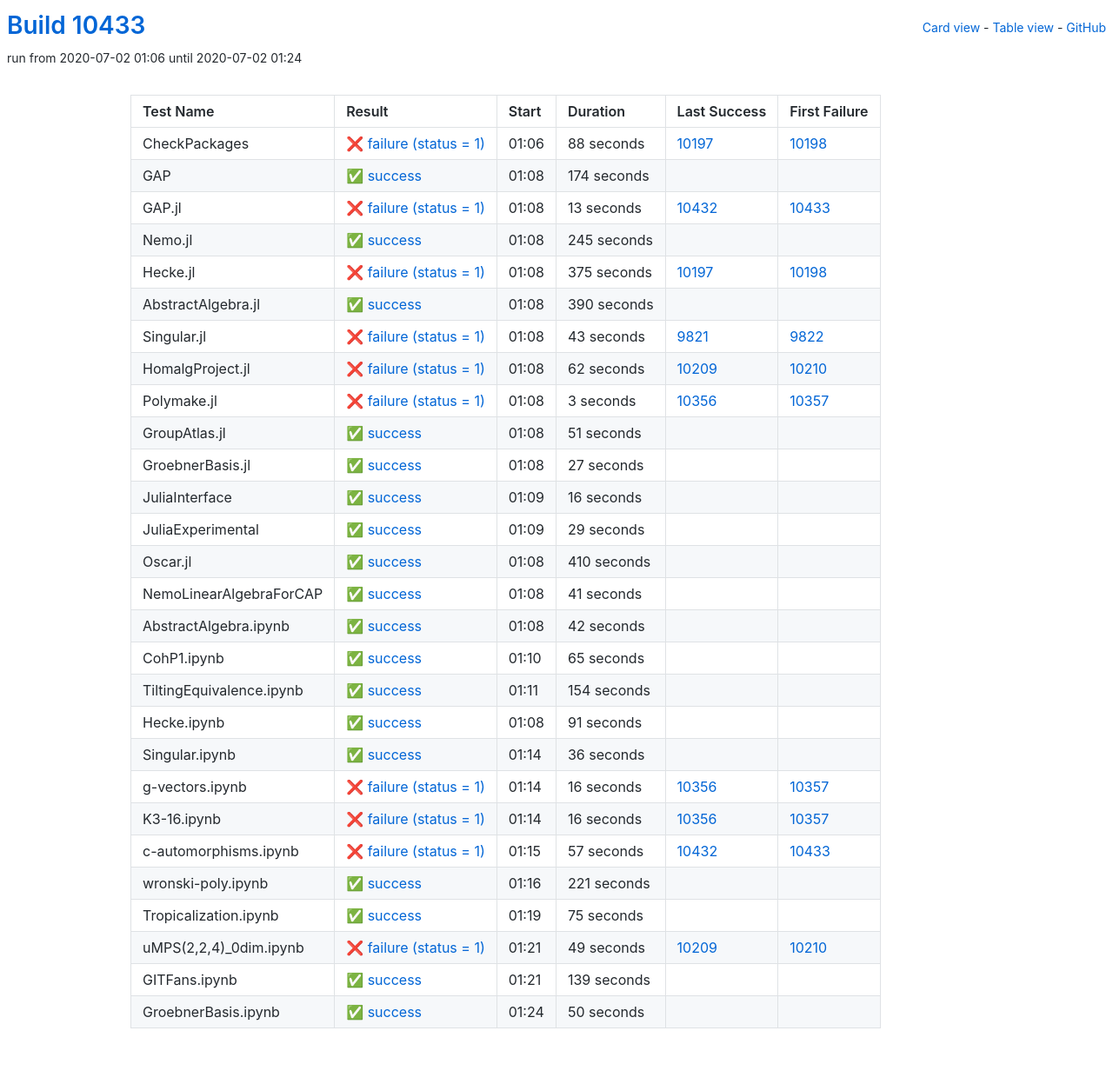
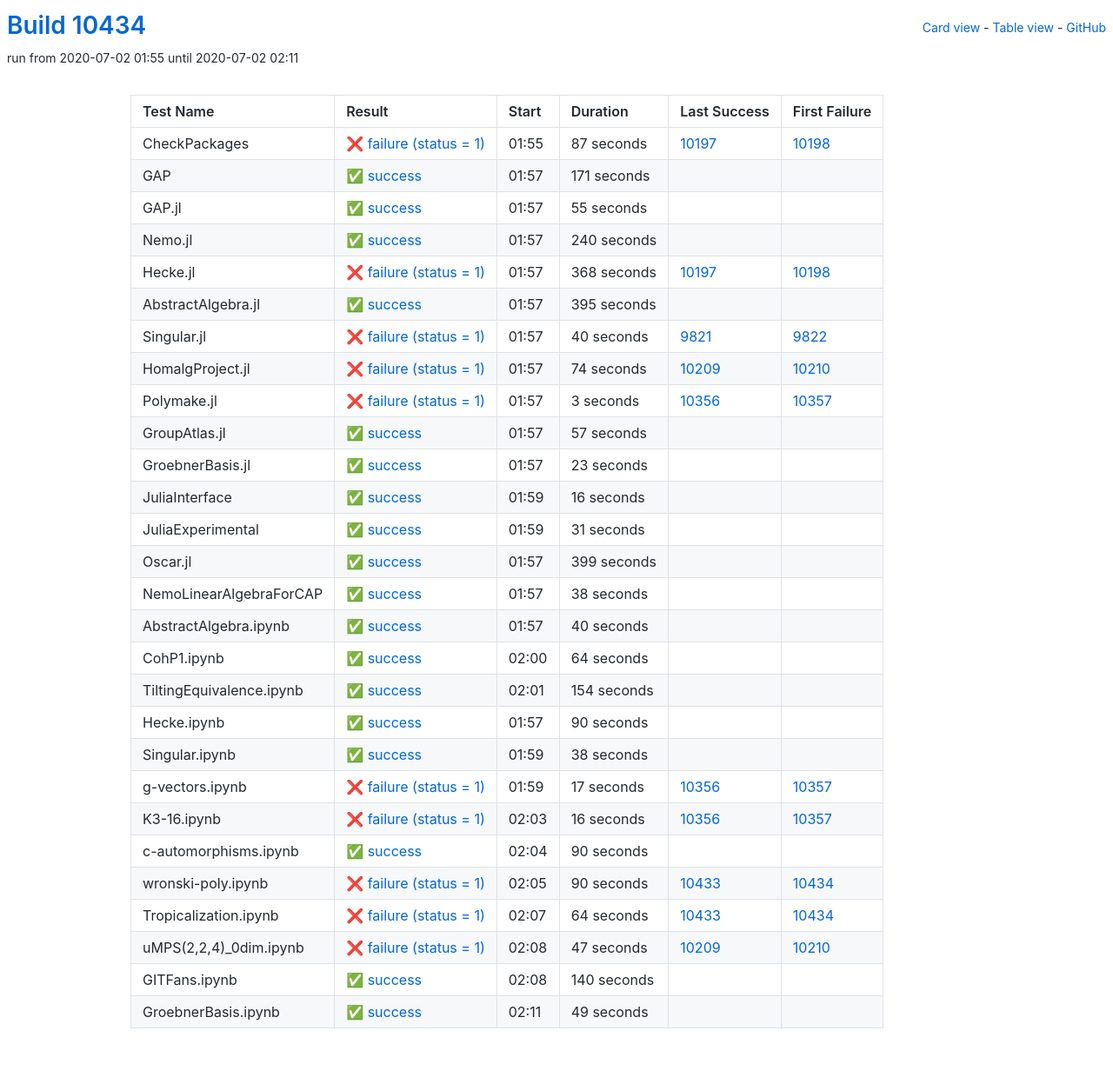
Before and after one commit to oscar-system/oscar-ci-status, a Jekyll site: the page built from table.html, in a window 1280 px wide. Shown: the whole page at 87% size. Built offline with Jekyll 4.4.1, drawn with Linux system fonts in a browser that asks for light colours.

Commit message:
Build #10434

```diff
--- a/_data/ci.yml
+++ b/_data/ci.yml
@@ -1,6 +1,6 @@
 ---
-build: 10433
-build_url: https://oscarci.mathematik.uni-kl.de/job/oscar/10433/
+build: 10434
+build_url: https://oscarci.mathematik.uni-kl.de/job/oscar/10434/
 job: oscar
 organization: oscar-system
 repo: oscar-ci-status
@@ -8,104 +8,104 @@
 tests:
 - name: CheckPackages
   id: checkpackages
-  log: https://oscarci.mathematik.uni-kl.de/job/oscar/10433/artifact/logs/build-10433/CheckPackages.log
-  start: 2020-07-02 01:06
+  log: https://oscarci.mathematik.uni-kl.de/job/oscar/10434/artifact/logs/build-10434/CheckPackages.log
+  start: 2020-07-02 01:55
   success: false
   exitcode: 1
   status: failure
-  duration: 88
+  duration: 87
   last_success: 10197
   last_success_url: https://oscarci.mathematik.uni-kl.de/job/oscar/10197/
   first_failure: 10198
   first_failure_url: https://oscarci.mathematik.uni-kl.de/job/oscar/10198/
 - name: GAP
   id: gap
-  log: https://oscarci.mathematik.uni-kl.de/job/oscar/10433/artifact/logs/build-10433/GAP.log
-  start: 2020-07-02 01:08
+  log: https://oscarci.mathematik.uni-kl.de/job/oscar/10434/artifact/logs/build-10434/GAP.log
+  start: 2020-07-02 01:57
   success: true
   exitcode: 0
   status: success
-  duration: 174
+  duration: 171
   last_success: false
   last_success_url:
   first_failure: false
   first_failure_url:
 - name: GAP.jl
   id: gap-jl
-  log: https://oscarci.mathematik.uni-kl.de/job/oscar/10433/artifact/logs/build-10433/GAP.jl.log
-  start: 2020-07-02 01:08
-  success: false
-  exitcode: 1
-  status: failure
-  duration: 13
-  last_success: 10432
-  last_success_url: https://oscarci.mathematik.uni-kl.de/job/oscar/10432/
-  first_failure: 10433
-  first_failure_url: https://oscarci.mathematik.uni-kl.de/job/oscar/10433/
-- name: Nemo.jl
-  id: nemo-jl
-  log: https://oscarci.mathematik.uni-kl.de/job/oscar/10433/artifact/logs/build-10433/Nemo.jl.log
-  start: 2020-07-02 01:08
+  log: https://oscarci.mathematik.uni-kl.de/job/oscar/10434/artifact/logs/build-10434/GAP.jl.log
+  start: 2020-07-02 01:57
   success: true
   exitcode: 0
   status: success
-  duration: 245
+  duration: 55
+  last_success: false
+  last_success_url:
+  first_failure: false
+  first_failure_url:
+- name: Nemo.jl
+  id: nemo-jl
+  log: https://oscarci.mathematik.uni-kl.de/job/oscar/10434/artifact/logs/build-10434/Nemo.jl.log
+  start: 2020-07-02 01:57
+  success: true
+  exitcode: 0
+  status: success
+  duration: 240
   last_success: false
   last_success_url:
   first_failure: false
   first_failure_url:
 - name: Hecke.jl
   id: hecke-jl
-  log: https://oscarci.mathematik.uni-kl.de/job/oscar/10433/artifact/logs/build-10433/Hecke.jl.log
-  start: 2020-07-02 01:08
+  log: https://oscarci.mathematik.uni-kl.de/job/oscar/10434/artifact/logs/build-10434/Hecke.jl.log
+  start: 2020-07-02 01:57
   success: false
   exitcode: 1
   status: failure
-  duration: 375
+  duration: 368
   last_success: 10197
   last_success_url: https://oscarci.mathematik.uni-kl.de/job/oscar/10197/
   first_failure: 10198
   first_failure_url: https://oscarci.mathematik.uni-kl.de/job/oscar/10198/
 - name: AbstractAlgebra.jl
   id: abstractalgebra-jl
-  log: https://oscarci.mathematik.uni-kl.de/job/oscar/10433/artifact/logs/build-10433/AbstractAlgebra.jl.log
-  start: 2020-07-02 01:08
+  log: https://oscarci.mathematik.uni-kl.de/job/oscar/10434/artifact/logs/build-10434/AbstractAlgebra.jl.log
+  start: 2020-07-02 01:57
   success: true
   exitcode: 0
   status: success
-  duration: 390
+  duration: 395
   last_success: false
   last_success_url:
   first_failure: false
   first_failure_url:
 - name: Singular.jl
   id: singular-jl
-  log: https://oscarci.mathematik.uni-kl.de/job/oscar/10433/artifact/logs/build-10433/Singular.jl.log
-  start: 2020-07-02 01:08
+  log: https://oscarci.mathematik.uni-kl.de/job/oscar/10434/artifact/logs/build-10434/Singular.jl.log
+  start: 2020-07-02 01:57
   success: false
   exitcode: 1
   status: failure
-  duration: 43
+  duration: 40
   last_success: 9821
   last_success_url: https://oscarci.mathematik.uni-kl.de/job/oscar/9821/
   first_failure: 9822
   first_failure_url: https://oscarci.mathematik.uni-kl.de/job/oscar/9822/
 - name: HomalgProject.jl
   id: homalgproject-jl
-  log: https://oscarci.mathematik.uni-kl.de/job/oscar/10433/artifact/logs/build-10433/HomalgProject.jl.log
-  start: 2020-07-02 01:08
+  log: https://oscarci.mathematik.uni-kl.de/job/oscar/10434/artifact/logs/build-10434/HomalgProject.jl.log
+  start: 2020-07-02 01:57
   success: false
   exitcode: 1
   status: failure
-  duration: 62
+  duration: 74
   last_success: 10209
   last_success_url: https://oscarci.mathematik.uni-kl.de/job/oscar/10209/
   first_failure: 10210
   first_failure_url: https://oscarci.mathematik.uni-kl.de/job/oscar/10210/
 - name: Polymake.jl
   id: polymake-jl
-  log: https://oscarci.mathematik.uni-kl.de/job/oscar/10433/artifact/logs/build-10433/Polymake.jl.log
-  start: 2020-07-02 01:08
+  log: https://oscarci.mathematik.uni-kl.de/job/oscar/10434/artifact/logs/build-10434/Polymake.jl.log
+  start: 2020-07-02 01:57
   success: false
   exitcode: 1
   status: failure
@@ -116,32 +116,32 @@
   first_failure_url: https://oscarci.mathematik.uni-kl.de/job/oscar/10357/
 - name: GroupAtlas.jl
   id: groupatlas-jl
-  log: https://oscarci.mathematik.uni-kl.de/job/oscar/10433/artifact/logs/build-10433/GroupAtlas.jl.log
-  start: 2020-07-02 01:08
+  log: https://oscarci.mathematik.uni-kl.de/job/oscar/10434/artifact/logs/build-10434/GroupAtlas.jl.log
+  start: 2020-07-02 01:57
   success: true
   exitcode: 0
   status: success
-  duration: 51
+  duration: 57
   last_success: false
   last_success_url:
   first_failure: false
   first_failure_url:
 - name: GroebnerBasis.jl
   id: groebnerbasis-jl
-  log: https://oscarci.mathematik.uni-kl.de/job/oscar/10433/artifact/logs/build-10433/GroebnerBasis.jl.log
-  start: 2020-07-02 01:08
+  log: https://oscarci.mathematik.uni-kl.de/job/oscar/10434/artifact/logs/build-10434/GroebnerBasis.jl.log
+  start: 2020-07-02 01:57
   success: true
   exitcode: 0
   status: success
-  duration: 27
+  duration: 23
   last_success: false
   last_success_url:
   first_failure: false
   first_failure_url:
 - name: JuliaInterface
   id: juliainterface
-  log: https://oscarci.mathematik.uni-kl.de/job/oscar/10433/artifact/logs/build-10433/JuliaInterface.log
-  start: 2020-07-02 01:09
+  log: https://oscarci.mathematik.uni-kl.de/job/oscar/10434/artifact/logs/build-10434/JuliaInterface.log
+  start: 2020-07-02 01:59
   success: true
   exitcode: 0
   status: success
@@ -152,68 +152,68 @@
   first_failure_url:
 - name: JuliaExperimental
   id: juliaexperimental
-  log: https://oscarci.mathematik.uni-kl.de/job/oscar/10433/artifact/logs/build-10433/JuliaExperimental.log
-  start: 2020-07-02 01:09
+  log: https://oscarci.mathematik.uni-kl.de/job/oscar/10434/artifact/logs/build-10434/JuliaExperimental.log
+  start: 2020-07-02 01:59
   success: true
   exitcode: 0
   status: success
-  duration: 29
+  duration: 31
   last_success: false
   last_success_url:
   first_failure: false
   first_failure_url:
 - name: Oscar.jl
   id: oscar-jl
-  log: https://oscarci.mathematik.uni-kl.de/job/oscar/10433/artifact/logs/build-10433/Oscar.jl.log
-  start: 2020-07-02 01:08
+  log: https://oscarci.mathematik.uni-kl.de/job/oscar/10434/artifact/logs/build-10434/Oscar.jl.log
+  start: 2020-07-02 01:57
   success: true
   exitcode: 0
   status: success
-  duration: 410
+  duration: 399
   last_success: false
   last_success_url:
   first_failure: false
   first_failure_url:
 - name: NemoLinearAlgebraForCAP
   id: nemolinearalgebraforcap
-  log: https://oscarci.mathematik.uni-kl.de/job/oscar/10433/artifact/logs/build-10433/NemoLinearAlgebraForCAP.log
-  start: 2020-07-02 01:08
+  log: https://oscarci.mathematik.uni-kl.de/job/oscar/10434/artifact/logs/build-10434/NemoLinearAlgebraForCAP.log
+  start: 2020-07-02 01:57
   success: true
   exitcode: 0
   status: success
-  duration: 41
+  duration: 38
   last_success: false
   last_success_url:
   first_failure: false
   first_failure_url:
 - name: AbstractAlgebra.ipynb
   id: abstractalgebra-ipynb
-  log: https://oscarci.mathematik.uni-kl.de/job/oscar/10433/artifact/logs/build-10433/AbstractAlgebra.ipynb.log
-  start: 2020-07-02 01:08
+  log: https://oscarci.mathematik.uni-kl.de/job/oscar/10434/artifact/logs/build-10434/AbstractAlgebra.ipynb.log
+  start: 2020-07-02 01:57
   success: true
   exitcode: 0
   status: success
-  duration: 42
+  duration: 40
   last_success: false
   last_success_url:
   first_failure: false
   first_failure_url:
 - name: CohP1.ipynb
   id: cohp1-ipynb
-  log: https://oscarci.mathematik.uni-kl.de/job/oscar/10433/artifact/logs/build-10433/CohP1.ipynb.log
-  start: 2020-07-02 01:10
+  log: https://oscarci.mathematik.uni-kl.de/job/oscar/10434/artifact/logs/build-10434/CohP1.ipynb.log
+  start: 2020-07-02 02:00
   success: true
   exitcode: 0
   status: success
-  duration: 65
+  duration: 64
   last_success: false
   last_success_url:
   first_failure: false
   first_failure_url:
 - name: TiltingEquivalence.ipynb
   id: tiltingequivalence-ipynb
-  log: https://oscarci.mathematik.uni-kl.de/job/oscar/10433/artifact/logs/build-10433/TiltingEquivalence.ipynb.log
-  start: 2020-07-02 01:11
+  log: https://oscarci.mathematik.uni-kl.de/job/oscar/10434/artifact/logs/build-10434/TiltingEquivalence.ipynb.log
+  start: 2020-07-02 02:01
   success: true
   exitcode: 0
   status: success
@@ -224,44 +224,44 @@
   first_failure_url:
 - name: Hecke.ipynb
   id: hecke-ipynb
-  log: https://oscarci.mathematik.uni-kl.de/job/oscar/10433/artifact/logs/build-10433/Hecke.ipynb.log
-  start: 2020-07-02 01:08
+  log: https://oscarci.mathematik.uni-kl.de/job/oscar/10434/artifact/logs/build-10434/Hecke.ipynb.log
+  start: 2020-07-02 01:57
   success: true
   exitcode: 0
   status: success
-  duration: 91
+  duration: 90
   last_success: false
   last_success_url:
   first_failure: false
   first_failure_url:
 - name: Singular.ipynb
   id: singular-ipynb
-  log: https://oscarci.mathematik.uni-kl.de/job/oscar/10433/artifact/logs/build-10433/Singular.ipynb.log
-  start: 2020-07-02 01:14
+  log: https://oscarci.mathematik.uni-kl.de/job/oscar/10434/artifact/logs/build-10434/Singular.ipynb.log
+  start: 2020-07-02 01:59
   success: true
   exitcode: 0
   status: success
-  duration: 36
+  duration: 38
   last_success: false
   last_success_url:
   first_failure: false
   first_failure_url:
 - name: g-vectors.ipynb
   id: g-vectors-ipynb
-  log: https://oscarci.mathematik.uni-kl.de/job/oscar/10433/artifact/logs/build-10433/g-vectors.ipynb.log
-  start: 2020-07-02 01:14
+  log: https://oscarci.mathematik.uni-kl.de/job/oscar/10434/artifact/logs/build-10434/g-vectors.ipynb.log
+  start: 2020-07-02 01:59
   success: false
   exitcode: 1
   status: failure
-  duration: 16
+  duration: 17
   last_success: 10356
   last_success_url: https://oscarci.mathematik.uni-kl.de/job/oscar/10356/
   first_failure: 10357
   first_failure_url: https://oscarci.mathematik.uni-kl.de/job/oscar/10357/
 - name: K3-16.ipynb
   id: k3-16-ipynb
-  log: https://oscarci.mathematik.uni-kl.de/job/oscar/10433/artifact/logs/build-10433/K3-16.ipynb.log
-  start: 2020-07-02 01:14
+  log: https://oscarci.mathematik.uni-kl.de/job/oscar/10434/artifact/logs/build-10434/K3-16.ipynb.log
+  start: 2020-07-02 02:03
   success: false
   exitcode: 1
   status: failure
@@ -272,72 +272,72 @@
   first_failure_url: https://oscarci.mathematik.uni-kl.de/job/oscar/10357/
 - name: c-automorphisms.ipynb
   id: c-automorphisms-ipynb
-  log: https://oscarci.mathematik.uni-kl.de/job/oscar/10433/artifact/logs/build-10433/c-automorphisms.ipynb.log
-  start: 2020-07-02 01:15
-  success: false
-  exitcode: 1
-  status: failure
-  duration: 57
-  last_success: 10432
-  last_success_url: https://oscarci.mathematik.uni-kl.de/job/oscar/10432/
-  first_failure: 10433
-  first_failure_url: https://oscarci.mathematik.uni-kl.de/job/oscar/10433/
-- name: wronski-poly.ipynb
-  id: wronski-poly-ipynb
-  log: https://oscarci.mathematik.uni-kl.de/job/oscar/10433/artifact/logs/build-10433/wronski-poly.ipynb.log
-  start: 2020-07-02 01:16
+  log: https://oscarci.mathematik.uni-kl.de/job/oscar/10434/artifact/logs/build-10434/c-automorphisms.ipynb.log
+  start: 2020-07-02 02:04
   success: true
   exitcode: 0
   status: success
-  duration: 221
+  duration: 90
   last_success: false
   last_success_url:
   first_failure: false
   first_failure_url:
-- name: Tropicalization.ipynb
-  id: tropicalization-ipynb
-  log: https://oscarci.mathematik.uni-kl.de/job/oscar/10433/artifact/logs/build-10433/Tropicalization.ipynb.log
-  start: 2020-07-02 01:19
-  success: true
-  exitcode: 0
-  status: success
-  duration: 75
-  last_success: false
-  last_success_url:
-  first_failure: false
-  first_failure_url:
-- name: uMPS(2,2,4)_0dim.ipynb
-  id: umps-2-2-4-0dim-ipynb
-  log: https://oscarci.mathematik.uni-kl.de/job/oscar/10433/artifact/logs/build-10433/uMPS-2-2-4-_0dim.ipynb.log
-  start: 2020-07-02 01:21
+- name: wronski-poly.ipynb
+  id: wronski-poly-ipynb
+  log: https://oscarci.mathematik.uni-kl.de/job/oscar/10434/artifact/logs/build-10434/wronski-poly.ipynb.log
+  start: 2020-07-02 02:05
   success: false
   exitcode: 1
   status: failure
-  duration: 49
+  duration: 90
+  last_success: 10433
+  last_success_url: https://oscarci.mathematik.uni-kl.de/job/oscar/10433/
+  first_failure: 10434
+  first_failure_url: https://oscarci.mathematik.uni-kl.de/job/oscar/10434/
+- name: Tropicalization.ipynb
+  id: tropicalization-ipynb
+  log: https://oscarci.mathematik.uni-kl.de/job/oscar/10434/artifact/logs/build-10434/Tropicalization.ipynb.log
+  start: 2020-07-02 02:07
+  success: false
+  exitcode: 1
+  status: failure
+  duration: 64
+  last_success: 10433
+  last_success_url: https://oscarci.mathematik.uni-kl.de/job/oscar/10433/
+  first_failure: 10434
+  first_failure_url: https://oscarci.mathematik.uni-kl.de/job/oscar/10434/
+- name: uMPS(2,2,4)_0dim.ipynb
+  id: umps-2-2-4-0dim-ipynb
+  log: https://oscarci.mathematik.uni-kl.de/job/oscar/10434/artifact/logs/build-10434/uMPS-2-2-4-_0dim.ipynb.log
+  start: 2020-07-02 02:08
+  success: false
+  exitcode: 1
+  status: failure
+  duration: 47
   last_success: 10209
   last_success_url: https://oscarci.mathematik.uni-kl.de/job/oscar/10209/
   first_failure: 10210
   first_failure_url: https://oscarci.mathematik.uni-kl.de/job/oscar/10210/
 - name: GITFans.ipynb
   id: gitfans-ipynb
-  log: https://oscarci.mathematik.uni-kl.de/job/oscar/10433/artifact/logs/build-10433/GITFans.ipynb.log
-  start: 2020-07-02 01:21
+  log: https://oscarci.mathematik.uni-kl.de/job/oscar/10434/artifact/logs/build-10434/GITFans.ipynb.log
+  start: 2020-07-02 02:08
   success: true
   exitcode: 0
   status: success
-  duration: 139
+  duration: 140
   last_success: false
   last_success_url:
   first_failure: false
   first_failure_url:
 - name: GroebnerBasis.ipynb
   id: groebnerbasis-ipynb
-  log: https://oscarci.mathematik.uni-kl.de/job/oscar/10433/artifact/logs/build-10433/GroebnerBasis.ipynb.log
-  start: 2020-07-02 01:24
+  log: https://oscarci.mathematik.uni-kl.de/job/oscar/10434/artifact/logs/build-10434/GroebnerBasis.ipynb.log
+  start: 2020-07-02 02:11
   success: true
   exitcode: 0
   status: success
-  duration: 50
+  duration: 49
   last_success: false
   last_success_url:
   first_failure: false
```
Also changed, not shown: README.md.
